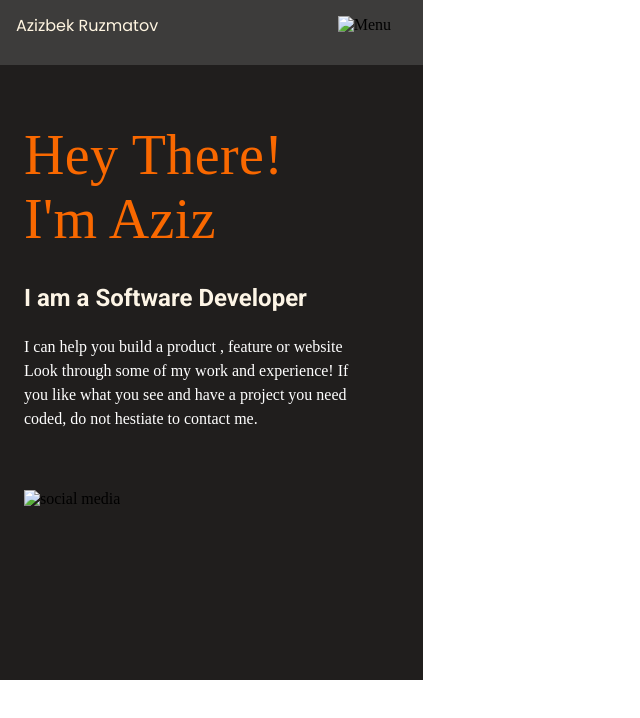
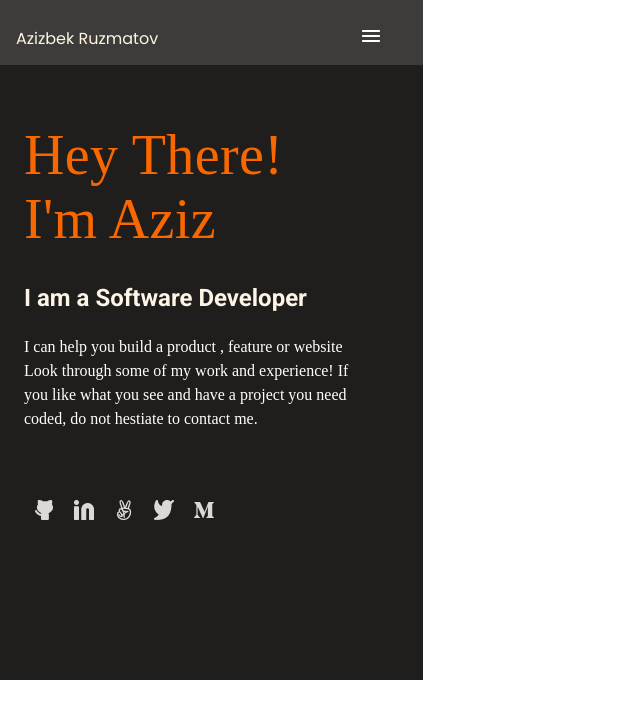
Before and after one commit to AzizRAA/personalportfolio, a website: page skeleton.html in a window 1280 px wide. Shown: the whole page, without its empty margins (0-640 px from the left). Drawn offline with Linux system fonts and the light colour scheme; files whose address does not match are found by name.

Commit message:
fixed linter errors

```diff
--- a/skeleton.css
+++ b/skeleton.css
@@ -20,7 +20,7 @@ li {
 
   .hero {
     background: rgb(32, 30, 29);
-    background-image: url("background.png");
+    background-image: url("Illustration.png.");
     display: flex;
     background-position: 100% 100%;
     flex-direction: column;
--- a/skeleton.html
+++ b/skeleton.html
@@ -16,7 +16,7 @@
         <nav>
           <ul>
             <li>
-              <img src="D:\Portfolio\Headline\Microverse-Student-Project-1 headline pngs\Hamburger icon\Normal Button\Tertiary\Enabled.png" alt="Menu"/>
+              <img src="D:\personalportfolio\img\hamburger.png" alt="Menu"/>
             </li>
           </ul>
         </nav>
@@ -33,15 +33,8 @@
         </div>
         <div class="soc-ico">
           <ul>
-            <li class="icon"><img src="D:\Portfolio\Headline\Microverse-Student-Project-1 headline pngs\Social Media.png" alt="social media"/></li>
+            <li class="icon"><img src="D:\personalportfolio\img\Social Media.png" alt="social media"/></li>
           </ul>
-        </div>
-      </div>
-      <!--Illustration-->
-      <div id="illustration">
-        <ul>
-          <li class="icons"><img src="D:\Portfolio\Headline\Microverse-Student-Project-1 headline pngs\Illustration.png" alt="illustration"/></li>
-        </ul>
         </div>
     </body>
 </html>
```
Also changed, not shown: Headline.png (added), Illustration.png (added), img/Social Media.png (added), img/hamburger.png (added).
